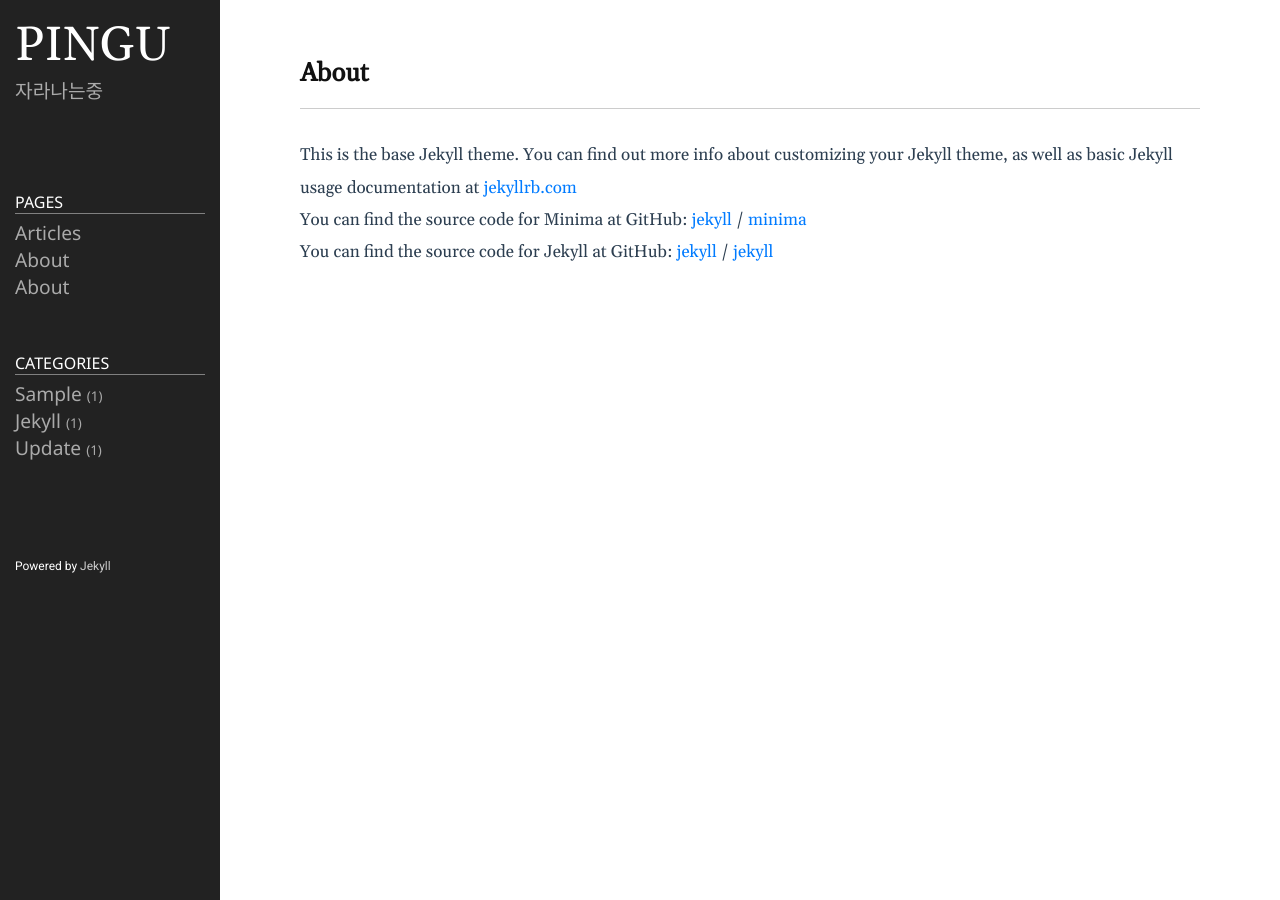
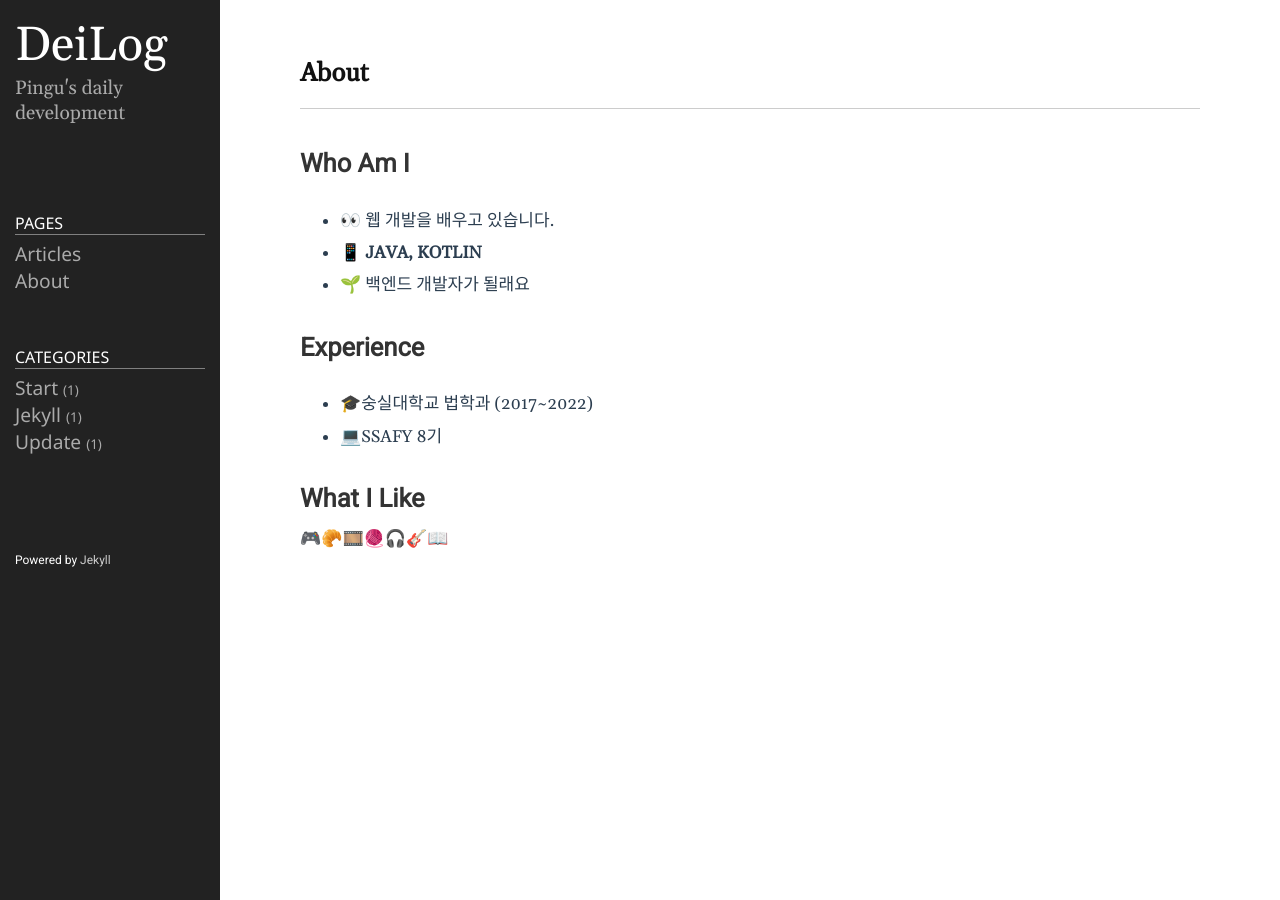
Before and after one commit to pingu2017/pingu.github.io, a Jekyll site: the page built from about.markdown, in a window 1280 px wide. Built offline with Jekyll 4.4.1, drawn with Linux system fonts in a browser that asks for light colours.

Commit message:
구경하기

````diff
--- a/_config.yml
+++ b/_config.yml
@@ -18,10 +18,10 @@
 # You can create any custom variable you would like, and they will be accessible
 # in the templates via {{ site.myvariable }}.
 
-title: PINGU
+title: DeiLog
 email: pingu2017@naver.com
 description: >- # this means to ignore newlines until "baseurl:"
-  자라나는중
+  Pingu's daily development
 # baseurl: "/" # the subpath of your site, e.g. /blog
 # url: "http://ejjoo.github.io" # the base hostname & protocol for your site, e.g. http://example.com
 github_username: pingu2017
--- a/_posts/2020-01-02-post1.markdown
+++ b/_posts/2020-01-02-post1.markdown
@@ -2,12 +2,15 @@
 layout: post
 title: post-sample
 date: 2020-01-02 19:20:23 +0900
-category: sample
+category: start
 ---
+
 # post-sample
+
 > Hello!
 
 This is code
+
 ```ruby
 print 'hello world'
 ```
--- a/about.markdown
+++ b/about.markdown
@@ -4,15 +4,17 @@
 permalink: /about/
 ---
 
-This is the base Jekyll theme. You can find out more info about customizing your Jekyll theme, as well as basic Jekyll usage documentation at [jekyllrb.com](https://jekyllrb.com/)
+## Who Am I
 
-You can find the source code for Minima at GitHub:
-[jekyll][jekyll-organization] /
-[minima](https://github.com/jekyll/minima)
+- 👀 웹 개발을 배우고 있습니다.
+- 📱 **JAVA, KOTLIN**
+- 🌱 백엔드 개발자가 될래요
 
-You can find the source code for Jekyll at GitHub:
-[jekyll][jekyll-organization] /
-[jekyll](https://github.com/jekyll/jekyll)
+## Experience
 
+- 🎓숭실대학교 법학과 (2017~2022)
+- 💻SSAFY 8기
 
-[jekyll-organization]: https://github.com/jekyll
+## What I Like
+
+🎮🥐🎞️🧶🎧🎸📖
````
Also changed, not shown: README.md.
